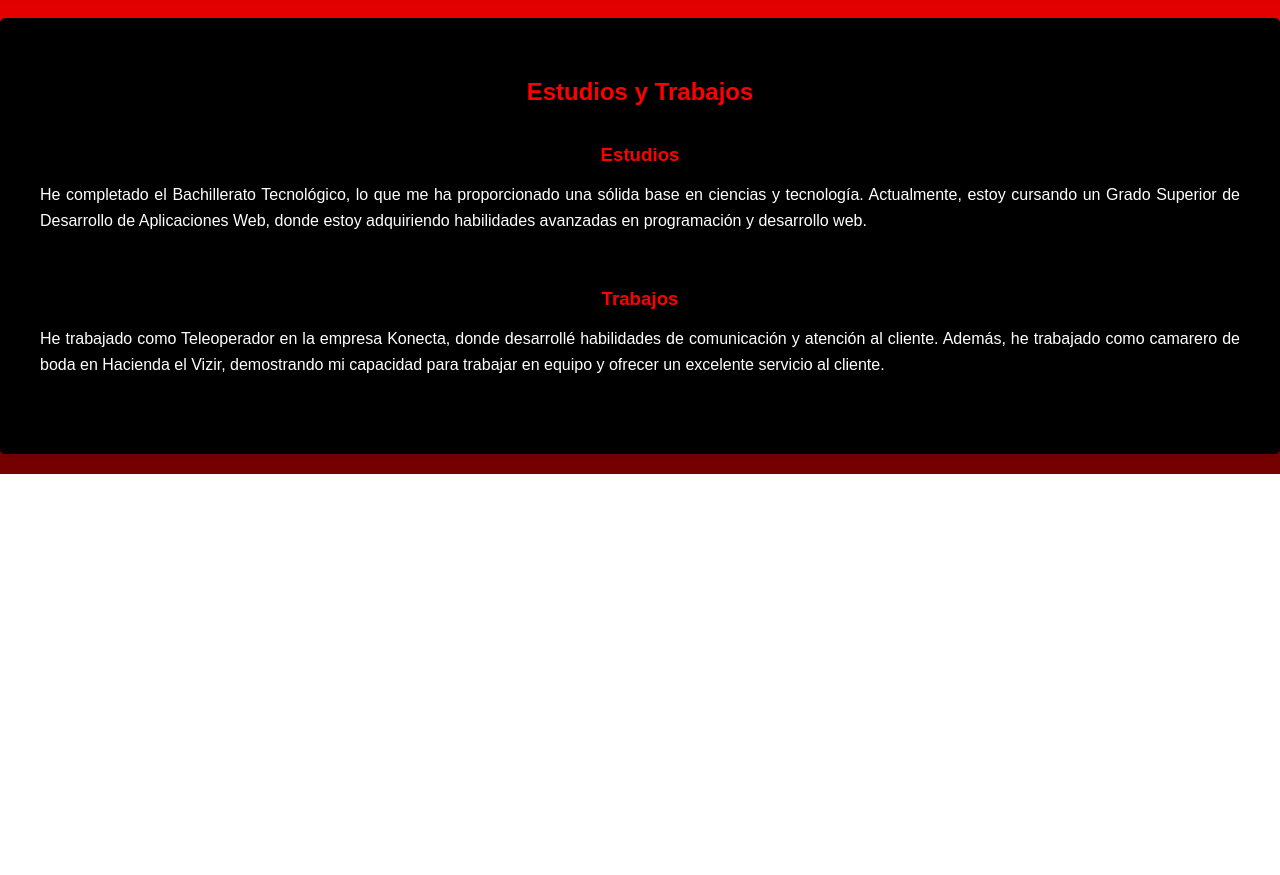
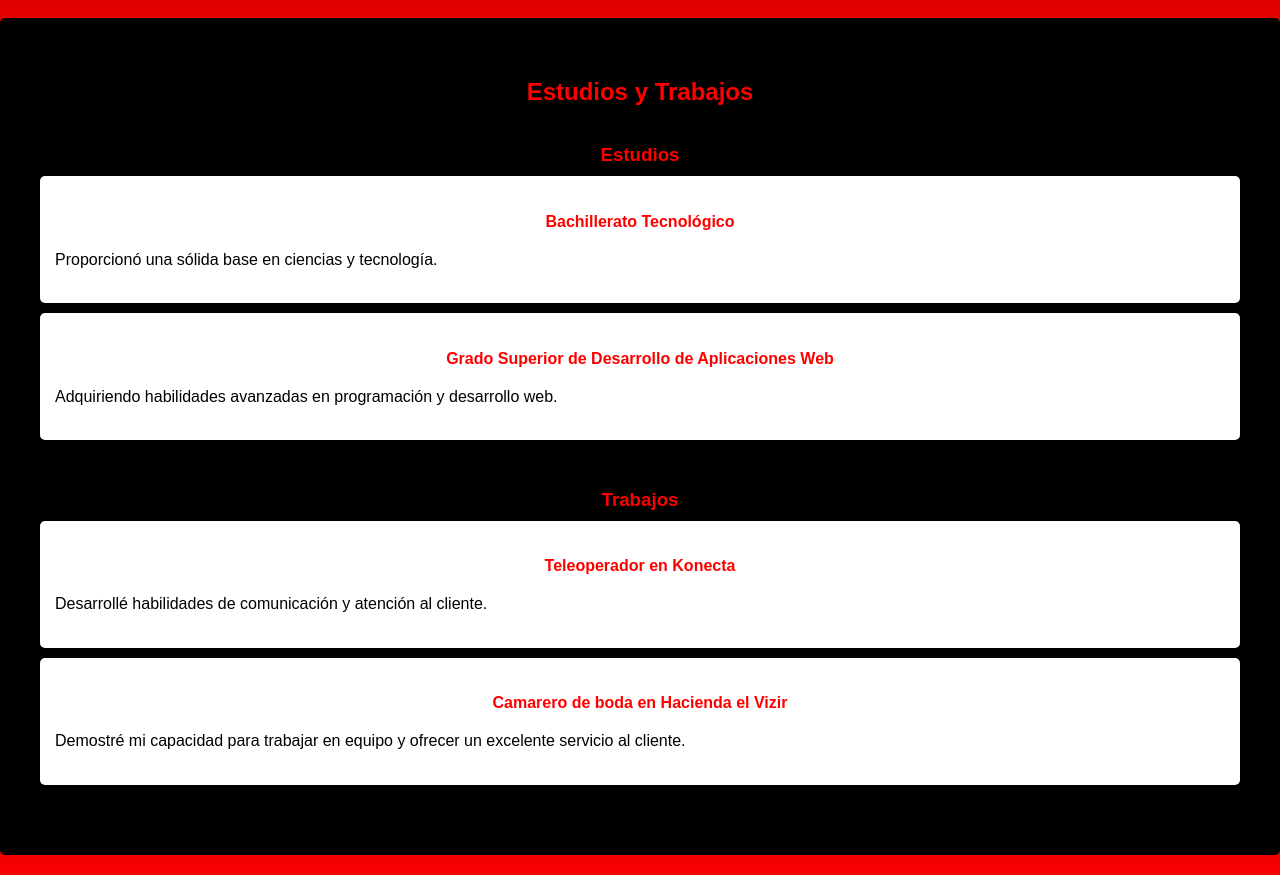
Before and after one commit to Sebijuan/Portfolio, a React (Create React App) app in the folder proyecto/: page / in a window 1280 px wide. Shown: the part 701-1576 px from the top of the page. Before the commit the page ends 1175 px from the top, so only its background shows below. Built offline with nearby package versions, Linux system fonts and the light colour scheme.

Commit message:
actualizacion

```diff
--- a/proyecto/src/Componentes/Estilos/paginaprincipal.css
+++ b/proyecto/src/Componentes/Estilos/paginaprincipal.css
@@ -232,7 +232,7 @@ content-card p {
     animation: slideIn 1.5s ease-in-out; /* Añadir animación de deslizamiento */
     display: flex;
     flex-direction: column;
-   	align-items: center;
+    align-items: center;
 }
 
 /* Estilos para el título de "Estudios y Trabajos" */
@@ -252,6 +252,7 @@ content-card p {
 /* Estilos para las subsecciones de "Estudios y Trabajos" */
 .estudios, .trabajos {
     margin-bottom: 20px;
+    width: 100%;
 }
 
 /* Estilos para los títulos de las subsecciones */
@@ -260,9 +261,23 @@ content-card p {
     margin-bottom: 10px;
 }
 
-/* Estilos para los párrafos de las subsecciones */
-.estudios p, .trabajos p {
-    color: #ffffff; /* Texto en blanco */
+/* Estilos para los elementos de estudio y trabajo */
+.estudio-item, .trabajo-item {
+    background-color: #ffffff;
+    padding: 15px;
+    border-radius: 5px;
+    margin-bottom: 10px;
+}
+
+/* Estilos para los títulos de los elementos de estudio y trabajo */
+.estudio-item h4, .trabajo-item h4 {
+    color: #ff0000; /* Texto en rojo */
+    margin-bottom: 5px;
+}
+
+/* Estilos para los párrafos de los elementos de estudio y trabajo */
+.estudio-item p, .trabajo-item p {
+    color: #000000; /* Texto en blanco */
     text-align: justify;
     line-height: 1.6;
 }
@@ -275,6 +290,16 @@ content-card p {
     }
     to {
         transform: translateY(0);
+        opacity: 1;
+    }
+}
+
+/* Animación de desvanecimiento */
+@keyframes fadeIn {
+    from {
+        opacity: 0;
+    }
+    to {
         opacity: 1;
     }
 }
--- a/proyecto/src/Componentes/Home/Herosection.jsx
+++ b/proyecto/src/Componentes/Home/Herosection.jsx
@@ -9,7 +9,6 @@ function HeroSection() {
                 <h2>Desarrollador de Aplicaciones Web</h2>
                 <section id="hero">
                     <img src="/imagenes/yo.jpg" alt="Hero" className="hero-image animated-image" /> {/* Fuente de imagen corregida y clase de animación añadida */}
-
                 </section>
             </div>
             <section id="estudios-trabajos">
@@ -18,15 +17,25 @@ function HeroSection() {
                     <div className="estudios-trabajos-content">
                         <div className="estudios">
                             <h3>Estudios</h3>
-                            <p>
-                                He completado el Bachillerato Tecnológico, lo que me ha proporcionado una sólida base en ciencias y tecnología. Actualmente, estoy cursando un Grado Superior de Desarrollo de Aplicaciones Web, donde estoy adquiriendo habilidades avanzadas en programación y desarrollo web.
-                            </p>
+                            <div className="estudio-item">
+                                <h4>Bachillerato Tecnológico</h4>
+                                <p>Proporcionó una sólida base en ciencias y tecnología.</p>
+                            </div>
+                            <div className="estudio-item">
+                                <h4>Grado Superior de Desarrollo de Aplicaciones Web</h4>
+                                <p>Adquiriendo habilidades avanzadas en programación y desarrollo web.</p>
+                            </div>
                         </div>
                         <div className="trabajos">
                             <h3>Trabajos</h3>
-                            <p>
-                                He trabajado como Teleoperador en la empresa Konecta, donde desarrollé habilidades de comunicación y atención al cliente. Además, he trabajado como camarero de boda en Hacienda el Vizir, demostrando mi capacidad para trabajar en equipo y ofrecer un excelente servicio al cliente.
-                            </p>
+                            <div className="trabajo-item">
+                                <h4>Teleoperador en Konecta</h4>
+                                <p>Desarrollé habilidades de comunicación y atención al cliente.</p>
+                            </div>
+                            <div className="trabajo-item">
+                                <h4>Camarero de boda en Hacienda el Vizir</h4>
+                                <p>Demostré mi capacidad para trabajar en equipo y ofrecer un excelente servicio al cliente.</p>
+                            </div>
                         </div>
                     </div>
                 </div>
```
